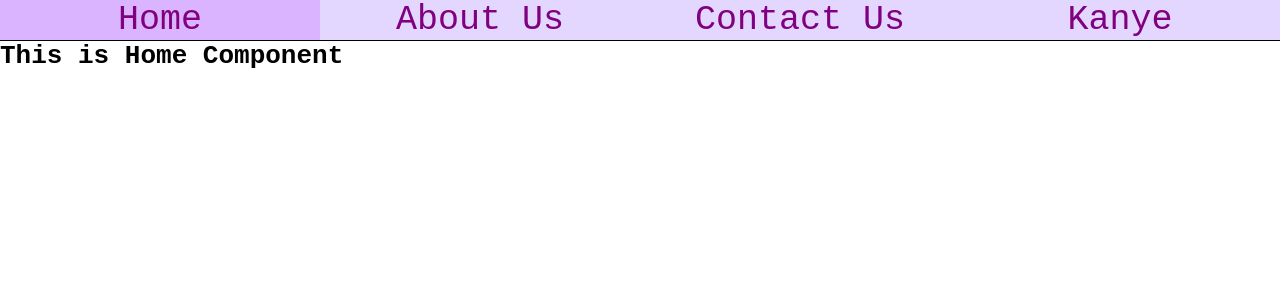
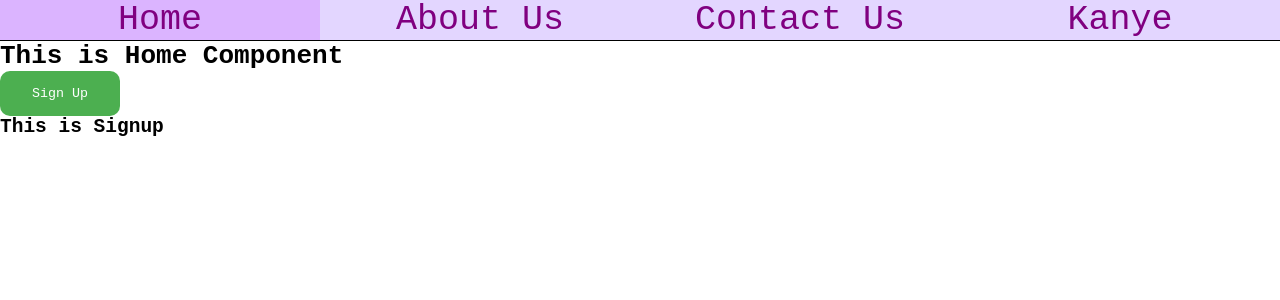
Before and after one commit to OmerMunk/smart-form-john-bryce-teaching, a React (Create React App) app: page /home in a window 1280 px wide. Shown: the top 300 px of the page. Built offline with nearby package versions, Linux system fonts and the light colour scheme.

Commit message:
more signup

```diff
--- /dev/null
+++ b/src/components/Signup/Signup.tsx
@@ -0,0 +1,10 @@
+const Signup = () => {
+    return(
+        <>
+        <h2>This is Signup</h2>
+        </>
+    )
+
+}
+
+export default Signup
--- a/src/pages/Home/Home.tsx
+++ b/src/pages/Home/Home.tsx
@@ -1,8 +1,24 @@
+import Signup from "../../components/Signup/Signup";
+import Button from "../../components/Button/Button";
+import {useState} from "react";
+
 const Home = () => {
-    return(
-        <h1>
-            This is Home Component
-        </h1>
+
+    const [showSignup, setShowSignup] = useState<boolean>(false)
+
+    return (
+        <div>
+            <h1>
+                This is Home Component
+            </h1>
+            <Button
+                buttonType={'primary'}
+                onClick={() => {
+                }}
+                text={'Sign Up'}/>
+            <Signup/>
+        </div>
+
     )
 }
 
```
Also changed, not shown: src/components/Signup/Signup.css (added).
